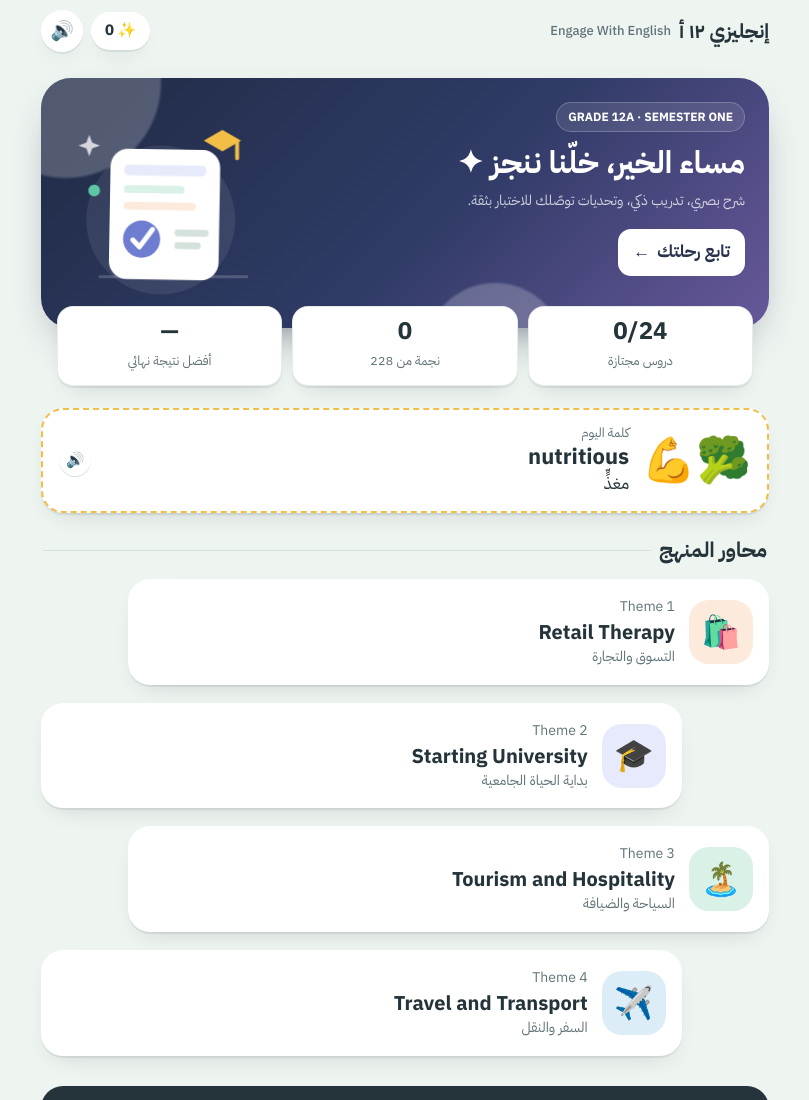
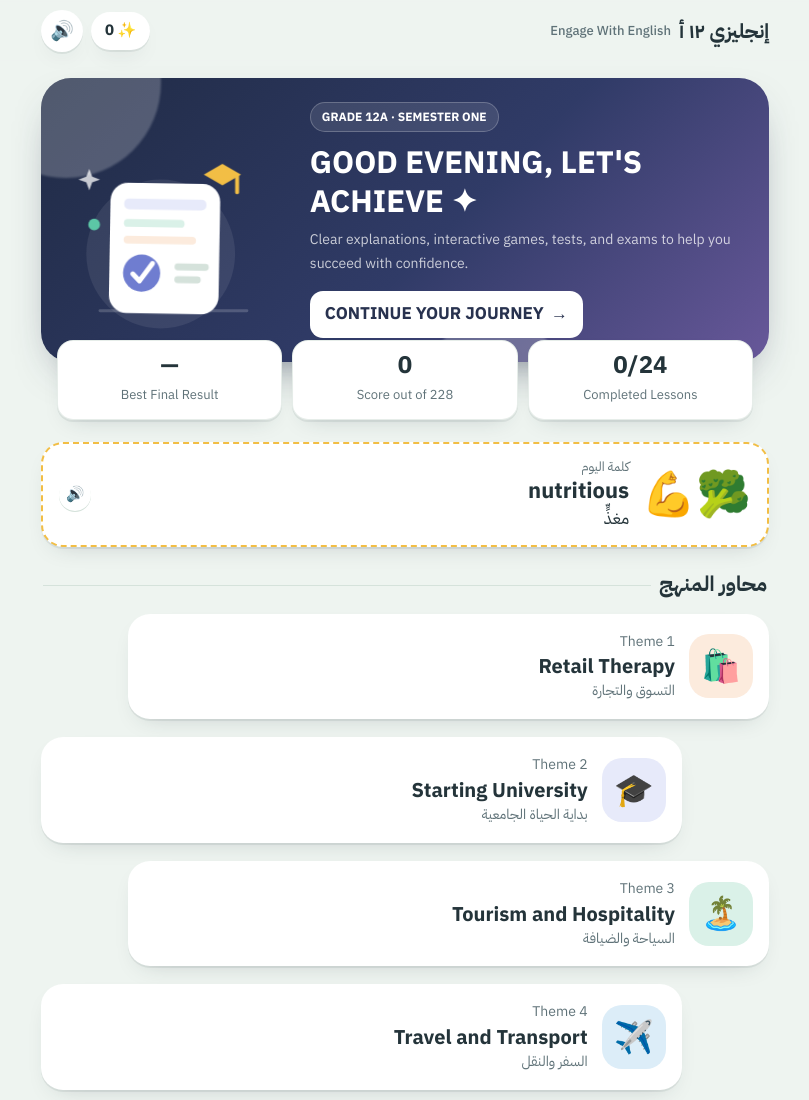
Before and after one commit to deifafsalim-crypto/english12a, a plain HTML site: page index.html in a window 1280 px wide. Shown: the top 1100 px of the page, without its empty margins (235-1044 px from the left). Drawn offline with Linux system fonts and the light colour scheme; a web font is replaced by a local one.

Commit message:
Translate homepage hero and stats to English

```diff
--- a/index.html
+++ b/index.html
@@ -1356,17 +1356,17 @@ function chrome(inner, opts = {}) {
 function viewHome() {
   const done = Object.keys(S.quiz).filter(k => S.quiz[k] > 0).length;
   const hr = new Date().getHours();
-  const greet = hr < 12 ? "صباح الخير" : "مساء الخير";
+  const greet = hr < 12 ? "GOOD MORNING" : "GOOD EVENING";
   const next = LESSONS.find(l => !S.quiz[l.id]) || LESSONS[0];
   chrome(`
     <section class="home-hero">
-      <div class="hero-copy"><span class="hero-kicker">GRADE 12A · SEMESTER ONE</span><h1>${greet}، خلّنا ننجز ✦</h1><p>شرح بصري، تدريب ذكي، وتحديات توصّلك للاختبار بثقة.</p><button class="hero-cta" data-go="#/l/${next.id}/explain">تابع رحلتك <span>←</span></button></div>
+      <div class="hero-copy" dir="ltr"><span class="hero-kicker">GRADE 12A · SEMESTER ONE</span><h1>${greet}, LET'S ACHIEVE ✦</h1><p>Clear explanations, interactive games, tests, and exams to help you succeed with confidence.</p><button class="hero-cta" data-go="#/l/${next.id}/explain">CONTINUE YOUR JOURNEY <span>→</span></button></div>
       <svg class="hero-art" viewBox="0 0 240 220" aria-hidden="true"><circle cx="110" cy="112" r="76" fill="#fff" opacity=".08"/><path d="M48 170h150" stroke="#fff" opacity=".18" stroke-width="3" stroke-linecap="round"/><g class="float"><rect x="58" y="47" width="112" height="133" rx="18" fill="#fff"/><rect x="72" y="63" width="84" height="11" rx="5" fill="#E7EAFA"/><rect x="72" y="84" width="62" height="8" rx="4" fill="#DAF1E8"/><rect x="72" y="101" width="74" height="8" rx="4" fill="#FCEBDD"/><circle cx="91" cy="139" r="19" fill="#6F7DD0"/><path d="M82 140l7 7 13-18" fill="none" stroke="#fff" stroke-width="5" stroke-linecap="round" stroke-linejoin="round"/><path d="M128 132h28M128 145h20" stroke="#D5E2DB" stroke-width="7" stroke-linecap="round"/></g><path d="M154 31l19-11 19 11-19 11z" fill="#F2BE45"/><path d="M188 32v17" stroke="#F2BE45" stroke-width="4" stroke-linecap="round"/><circle cx="42" cy="82" r="6" fill="#5CC6A6"/><path d="M37 25l3 8 8 3-8 3-3 8-3-8-8-3 8-3z" fill="#fff" opacity=".75"/></svg>
     </section>
     <div class="stats home-stats">
-      <div class="stat"><b>${done}/${LESSONS.length}</b><span>دروس مجتازة</span></div>
-      <div class="stat"><b>${totalStars()}</b><span>نجمة من ${maxStars()}</span></div>
-      <div class="stat"><b>${S.finalBest == null ? "—" : S.finalBest + "%"}</b><span>أفضل نتيجة نهائي</span></div>
+      <div class="stat"><b>${done}/${LESSONS.length}</b><span>Completed Lessons</span></div>
+      <div class="stat"><b>${totalStars()}</b><span>Score out of ${maxStars()}</span></div>
+      <div class="stat"><b>${S.finalBest == null ? "—" : S.finalBest + "%"}</b><span>Best Final Result</span></div>
     </div>
     ${(() => { const all = LESSONS.flatMap(l => l.vocab.map(v => ({ en: v[0], ar: v[1], l }))); const w = all[Math.floor(Date.now() / 864e5) % all.length];
       return `<div class="wod"><span class="wod-emo">${pic(w.en)}</span><div style="flex:1"><small>كلمة اليوم</small><b class="en">${esc(w.en)}</b><span>${esc(w.ar)}</span></div>${sayBtn(w.en)}</div>`; })()}
```
